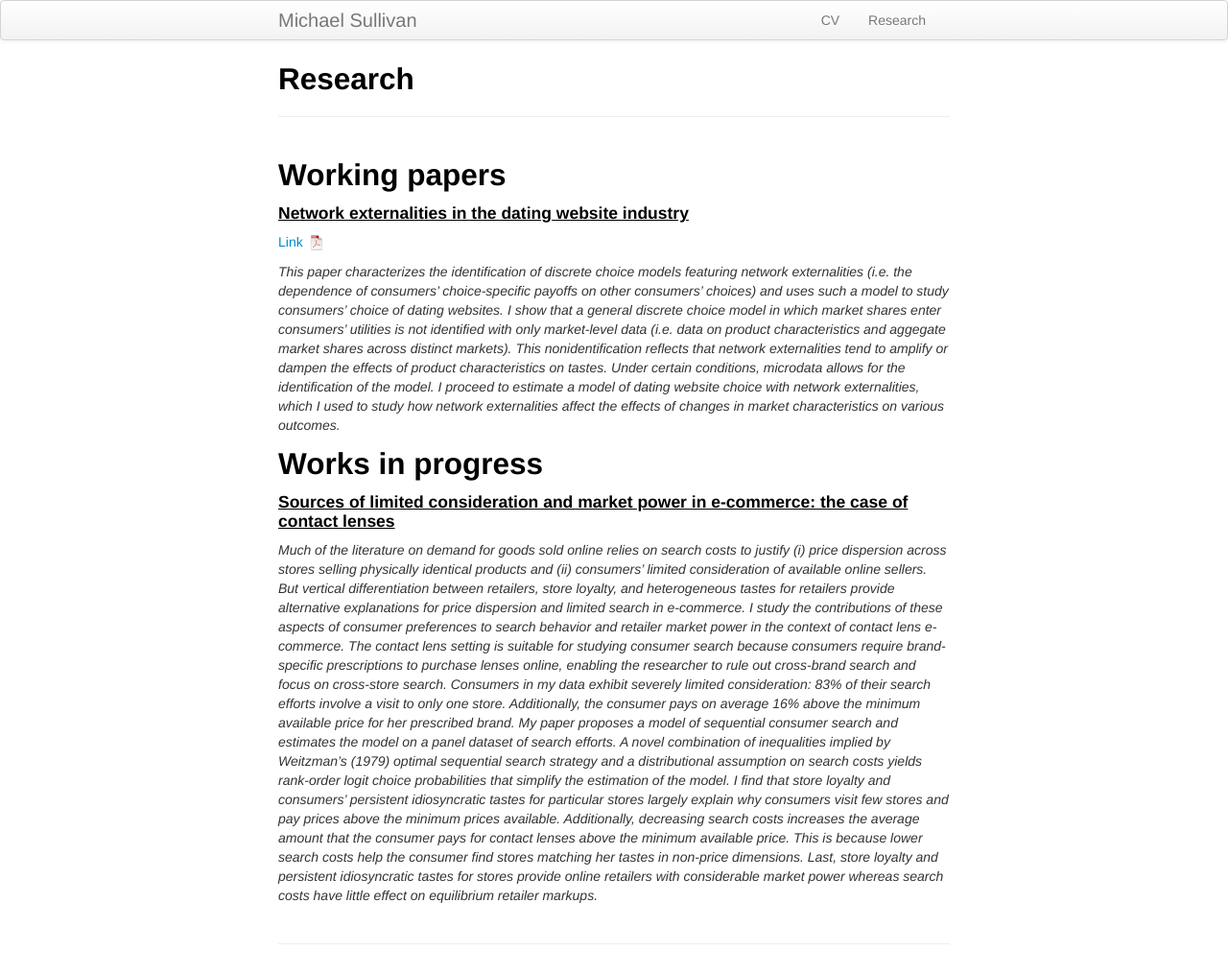
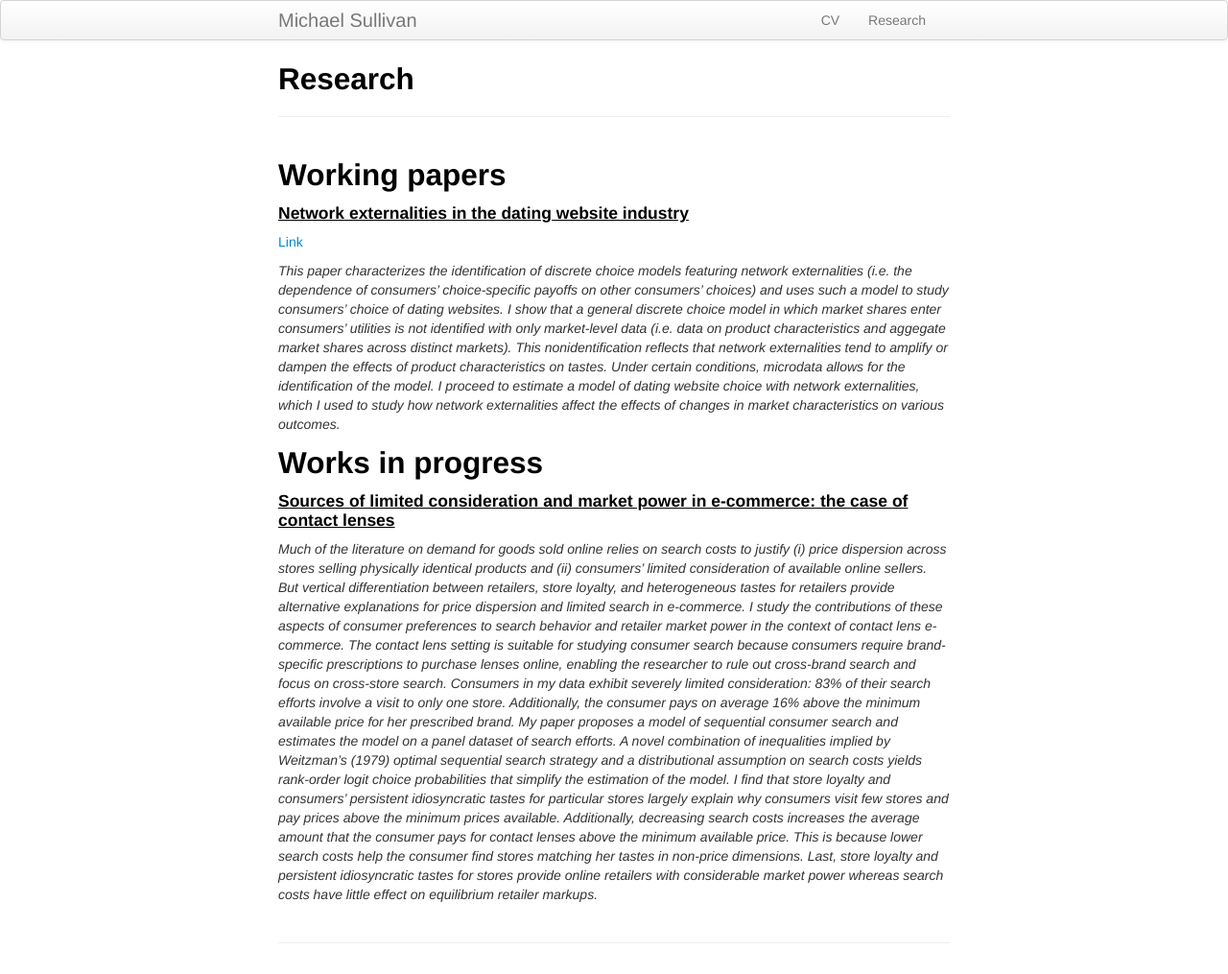
Before and after one commit to M-R-Sullivan/M-R-Sullivan.github.io, a Jekyll site: the page built from pages/research.md, in a window 1280 px wide. Shown: the whole page at 96% size. Built offline with Jekyll 4.4.1, drawn with Linux system fonts in a browser that asks for light colours.

Commit message:
updated CV and network externality link

```diff
--- a/pages/research.md
+++ b/pages/research.md
@@ -8,7 +8,7 @@ description: Michael Sullivan's research
 
 #### <u>Network externalities in the dating website industry</u>
 
-[Link ![NetExt as pdf]({{ BASE_PATH }}/pages/icons16/pdf-icon.png)]({{ BASE_PATH }}/assets/papers/next.pdf)<br/>
+[Link](https://papers.ssrn.com/sol3/papers.cfm?abstract_id=3760700)
 
 *This paper characterizes the identification of discrete choice models
 featuring network externalities (i.e. the dependence of
```
Also changed, not shown: 4 other files.
